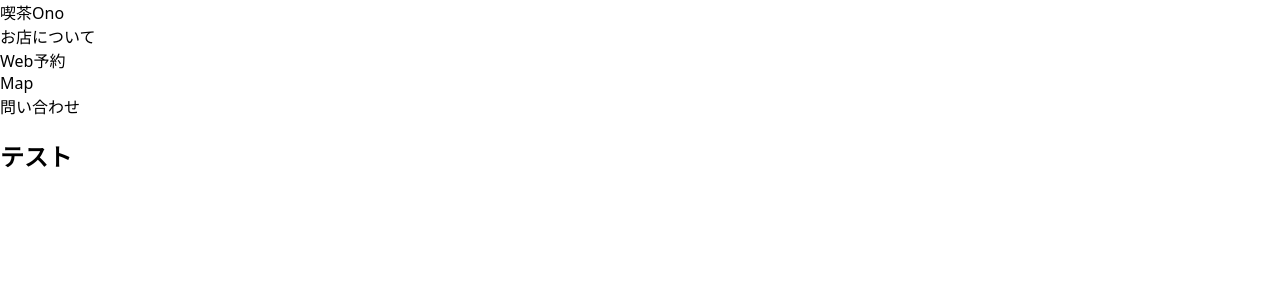
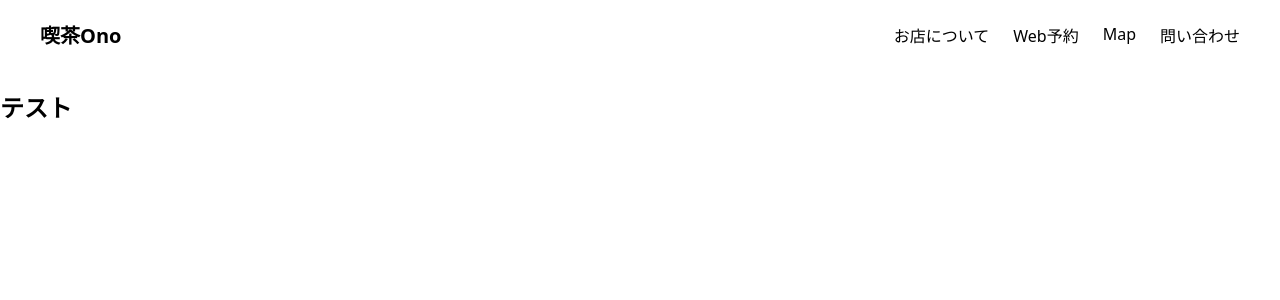
Before and after one commit to OnoHibiki/westdaiyo, a React (Vite) app in the folder portfolio/frontfolio/cafefolio/: page / in a window 1280 px wide. Shown: the top 300 px of the page. Built offline with nearby package versions, Linux system fonts and the light colour scheme.

Commit message:
HeaderのCSS作成

```diff
--- a/portfolio/frontfolio/cafefolio/src/components/Header/Header.module.css
+++ b/portfolio/frontfolio/cafefolio/src/components/Header/Header.module.css
@@ -0,0 +1,23 @@
+.header {
+    width: 100%;
+    background: #ffffff;
+    padding: 20px 40px ;
+}
+
+.inner {
+    max-width: 1200px;
+    margin: 0 auto ;
+    display: flex ;
+    justify-content: space-between ;
+    align-items: center ;
+}
+
+.shopName {
+    font-size: 20px ;
+    font-weight: bold ;
+}
+
+.list {
+    display: flex;
+    gap: 24px ;
+}
--- a/portfolio/frontfolio/cafefolio/src/components/Header/Header.tsx
+++ b/portfolio/frontfolio/cafefolio/src/components/Header/Header.tsx
@@ -5,7 +5,6 @@ export function Header() {
         <header className={styles.header}>
             <div className={styles.inner}>
                 <a href="#top" className={styles.shopName}>喫茶Ono</a>
-
                 <nav className={styles.nav}>
                     <ul className={styles.list}>
                         <li><a href="#about">お店について</a></li>
```
